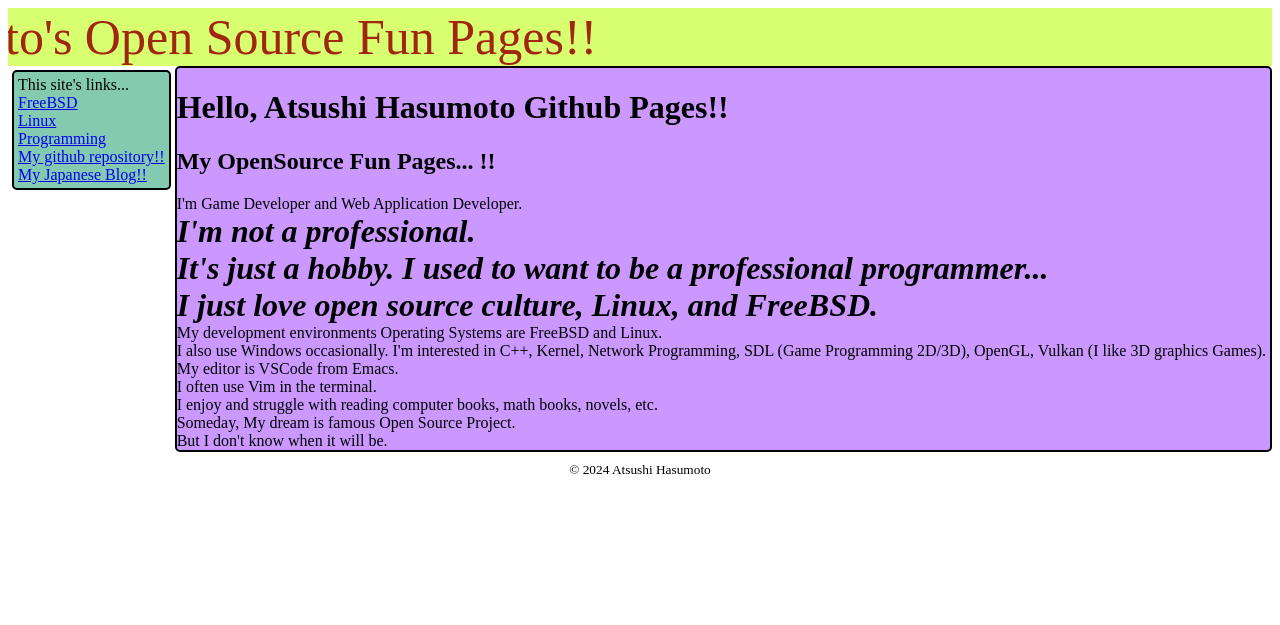
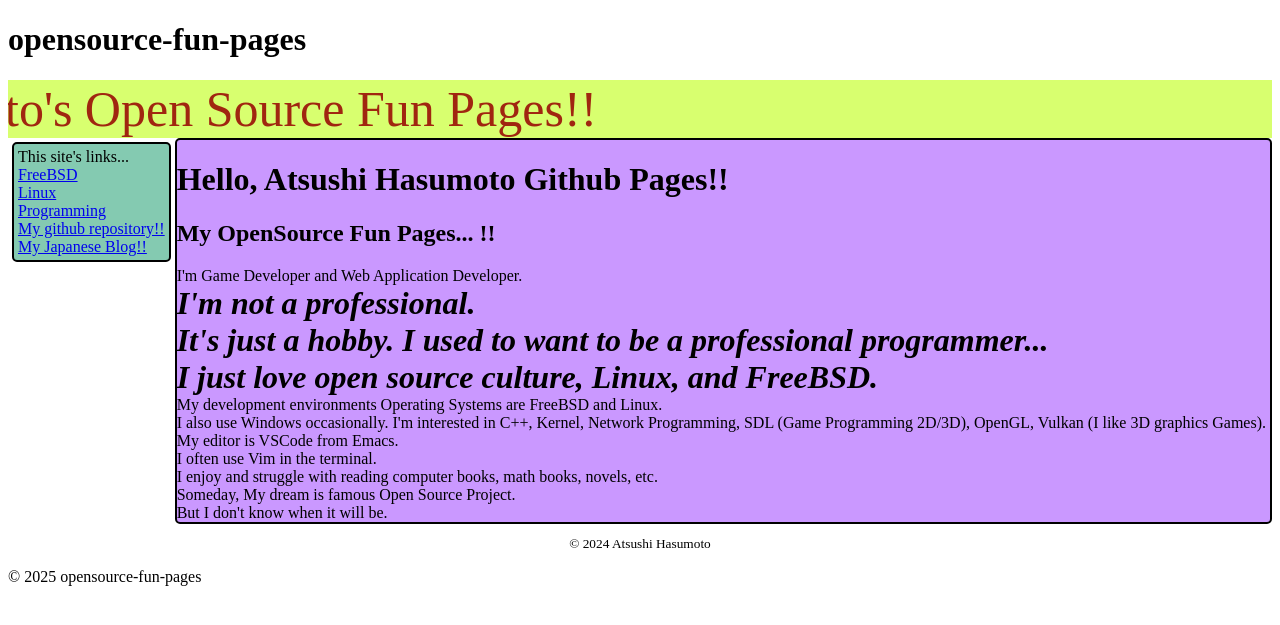
Before and after one commit to atsushi-rh/opensource-fun-pages, a Jekyll site: the page built from index.html, in a window 1280 px wide. Shown: the top 625 px of the page. Built offline with Jekyll 4.4.1, drawn with Linux system fonts in a browser that asks for light colours.

Commit message:
Update index.html

```diff
--- a/index.html
+++ b/index.html
@@ -1,3 +1,8 @@
+---
+layout: default
+title: Open Source Fun Pages
+canonical: "https://atsushi-hack.github.io/opensource-fun-pages/"
+---
 <html>
 <head>
   <meta name="google-site-verification" content="eskRHt1nI3DOrD9fx8s1BdQ5phh11aHuQ8m0Sk4P4I4" />
```
